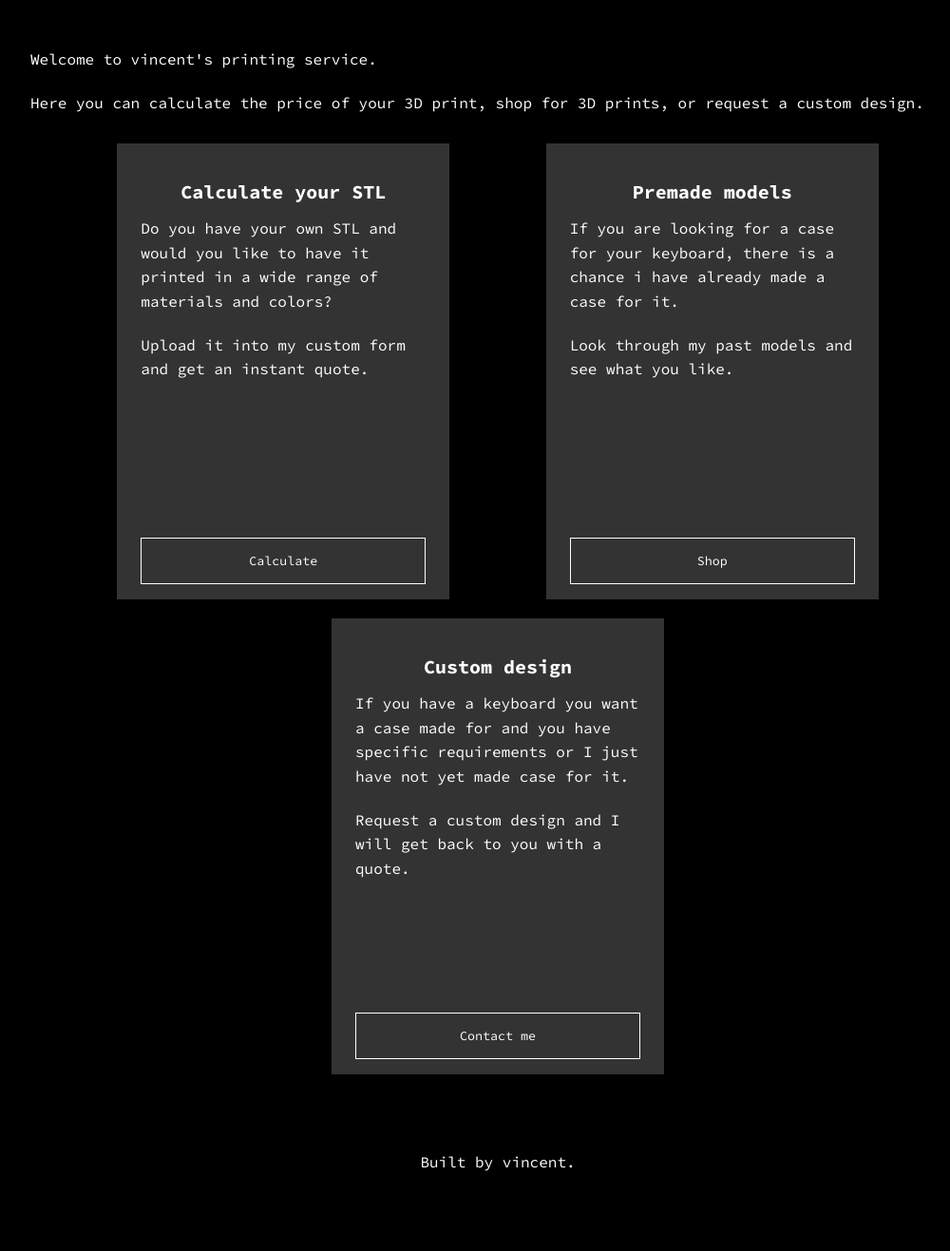
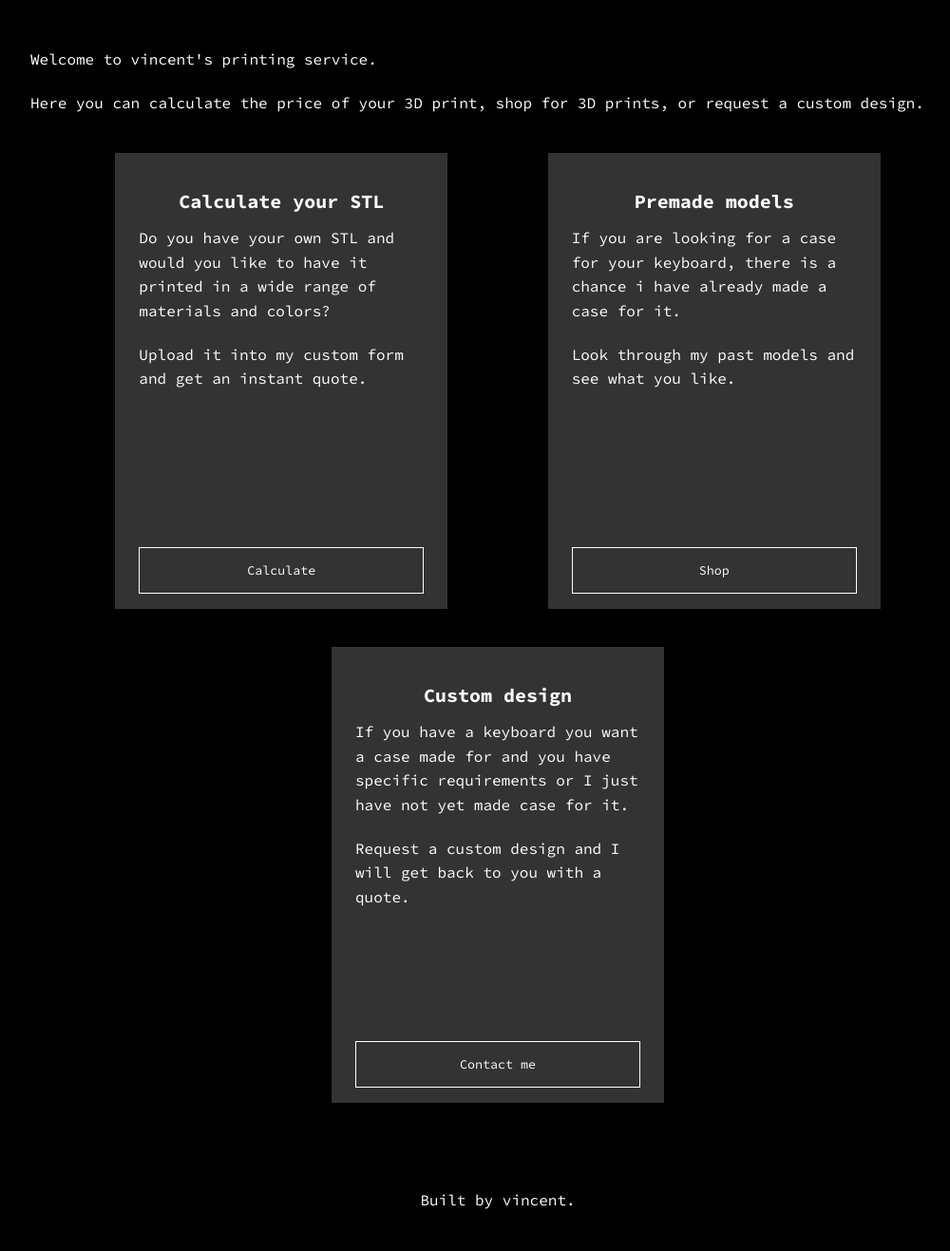
Before and after one commit to vincentsmid/plastic, a FastAPI app: page / in a window 1280 px wide. Shown: the part 104-1421 px from the top of the page at 95% size, without its empty margins (116-1116 px from the left). Before the commit the page ends 1337 px from the top, so only its background shows below. Run offline with FastAPI, Linux system fonts and the light colour scheme; parts of the project's set-up code (start-up, migrations or seed data) failed here and were passed over.

Commit message:
💄 Update styles

```diff
--- a/static/styles.css
+++ b/static/styles.css
@@ -39,42 +39,6 @@ body {
   width: 80vw;
 }
 
-/* Card styles */
-
-.card {
-  display: flex;
-  align-items: center;
-  background-color: var(--secondary-backgroud-color);
-  padding: 2.5rem;
-  margin: 3rem 0;
-  display: flex;
-  flex-direction: column;
-  width: 35rem;
-  height: 48rem;
-  margin: 1rem;
-  position: relative;
-}
-
-.card-wrapper {
-  display: flex;
-  flex-direction: row;
-  justify-content: space-evenly;
-  flex-wrap: wrap;
-}
-
-.card button {
-  position: absolute;
-  bottom: 0;
-  margin-bottom: 1.6rem;
-  width: 30rem;
-}
-
-.card button:hover {
-  background-color: var(--primary-color);
-  color: var(--text-color);
-  border: 0.1rem solid var(--primary-color);
-}
-
 /* Top bar styles */
 
 .top-bar {
@@ -114,11 +78,11 @@ body {
 
 /* General styles */
 
-input, button, textarea {
+button {
   font-family: 'Source Code Pro', monospace;
   background-color: transparent;
-  color: #fff;
-  border: 0.1rem solid #fff;
+  color: var(--text-color);
+  border: 0.1rem solid var(--text-color);
   padding: 1.5rem;
   margin: 0.8rem 0;
   transition: all 0.3s ease;
--- a/templates/index.html.jinja
+++ b/templates/index.html.jinja
@@ -8,14 +8,50 @@
   <link rel="stylesheet" type="text/css" href="/static/styles.css">
 </head>
 
+<style>
+  .card {
+    display: flex;
+    align-items: center;
+    background-color: var(--secondary-backgroud-color);
+    padding: 2.5rem;
+    margin: 3rem 0;
+    display: flex;
+    flex-direction: column;
+    width: 35rem;
+    height: 48rem;
+    margin: 2rem 1.6rem;
+    position: relative;
+  }
+
+  .card-wrapper {
+    display: flex;
+    flex-direction: row;
+    justify-content: space-evenly;
+    flex-wrap: wrap;
+  }
+
+  .card button {
+    position: absolute;
+    bottom: 0;
+    margin-bottom: 1.6rem;
+    width: 30rem;
+  }
+
+  .card button:hover {
+    background-color: var(--primary-color);
+    color: var(--text-color);
+    border: 0.1rem solid var(--primary-color);
+  }
+</style>
+
 <body>
   <div class="top-bar">
     <h1><a href="/">{{ app_name }}</a></h1>
     <div class="right-buttons">
-      <button>Calculate your STL</button>
-      <button>Shop</button>
-      <button>Custom design</button>
-      <button style="border: 1px solid #fff">Materials and colors</button>
+      <button class="calculateBtn">Calculate your STL</button>
+      <button class="shopBtn">Shop</button>
+      <button class="customDesignBtn">Custom design</button>
+      <button style="border: 1px solid var(--text-color)">Materials and colors</button>
     </div>
   </div>
 
@@ -28,19 +64,19 @@
         <h2>Calculate your STL</h2>
         <p>Do you have your own STL and would you like to have it printed in a wide range of materials and colors?</p>
         <p>Upload it into my custom form and get an instant quote.</p>
-        <button>Calculate</button>
+        <button class="calculateBtn">Calculate</button>
       </div>
       <div class="card">
         <h2>Premade models</h2>
         <p>If you are looking for a case for your keyboard, there is a chance i have already made a case for it.</p>
         <p>Look through my past models and see what you like.</p>
-        <button>Shop</button>
+        <button class="shopBtn">Shop</button>
       </div>
       <div class="card">
         <h2>Custom design</h2>
         <p>If you have a keyboard you want a case made for and you have specific requirements or I just have not yet made case for it.</p>
         <p>Request a custom design and I will get back to you with a quote.</p>
-        <button>Contact me</button>
+        <button class="customDesignBtn">Contact me</button>
       </div>
     </div>
   </div>
@@ -50,6 +86,26 @@
     </p>
   </div>
 
+  <script>
+    document.querySelectorAll('.calculateBtn').forEach(button => {
+      button.addEventListener('click', function() {
+        window.location.href = '/calculator';
+      });
+    });
+
+    document.querySelectorAll('.shopBtn').forEach(button => {
+      button.addEventListener('click', function() {
+        window.location.href = '/shop';
+      });
+    });
+
+    document.querySelectorAll('.customDesignBtn').forEach(button => {
+      button.addEventListener('click', function() {
+        window.location.href = '/custom-design';
+      });
+    });
+  </script>
+
 </body>
 
 </html>
```
